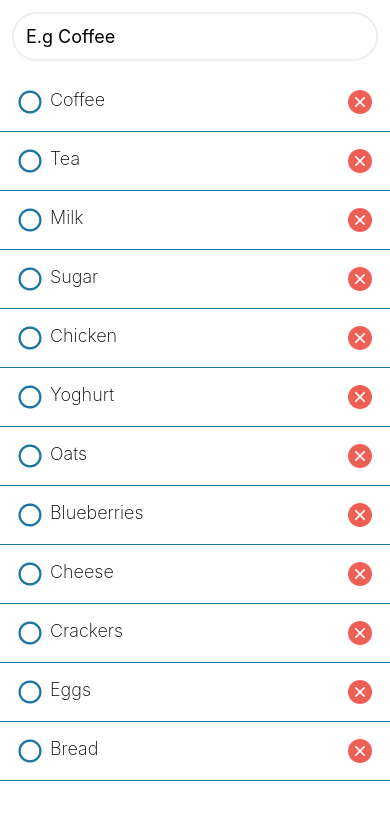
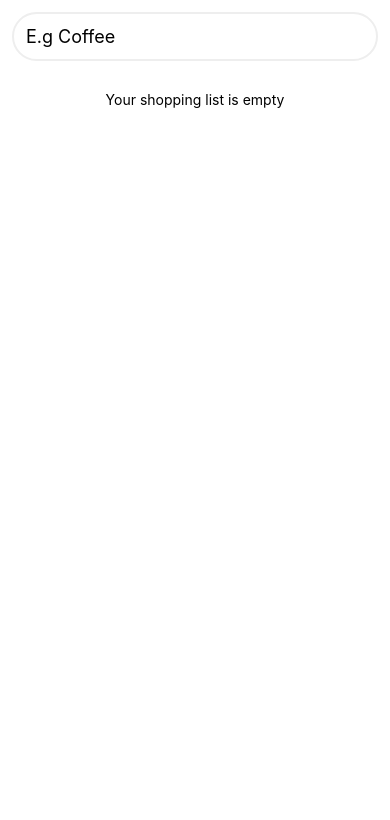
Before and after one commit to margOnline/taskly, a React Native app: screen / in a window 390 px wide. Shown: the top 820 px of the page. Built offline with nearby package versions, Linux system fonts and the light colour scheme.

Commit message:
Use a sort function to order items based on completion and when they were last updated (#2)

```diff
--- a/app/index.tsx
+++ b/app/index.tsx
@@ -7,31 +7,17 @@ type ShoppingListItemType = {
   id: string;
   name: string;
   completedAtTimestamp?: number;
+  lastUpdatedTimestamp: number;
 };
 
-const initialList: ShoppingListItemType[] = [
-  { id: '1', name: 'Coffee' },
-  { id: '2', name: 'Tea' },
-  { id: '3', name: 'Milk' },
-  { id: '4', name: 'Sugar' },
-  { id: '5', name: 'Chicken' },
-  { id: '6', name: 'Yoghurt' },
-  { id: '7', name: 'Oats' },
-  { id: '8', name: 'Blueberries' },
-  { id: '9', name: 'Cheese' },
-  { id: '10', name: 'Crackers' },
-  { id: '11', name: 'Eggs' },
-  { id: '12', name: 'Bread' },
-]
-
 export default function App() {
-  const [shoppingList, setShoppingList] = useState<ShoppingListItemType[]>(initialList);
+  const [shoppingList, setShoppingList] = useState<ShoppingListItemType[]>([]);
   const [value, setValue] = useState<string>();
 
   const handleSubmit = () => {
     if (value) {
       const newShoppingList = [
-        { id: new Date().toISOString(), name: value },
+        { id: new Date().toISOString(), name: value, lastUpdatedTimestamp: Date.now() },
         ...shoppingList,
       ];
       setShoppingList(newShoppingList);
@@ -49,7 +35,10 @@ export default function App() {
       if (item.id === id) {
         return {
           ...item,
-          completedAtTimestamp: item.completedAtTimestamp ? undefined : Date.now()
+          completedAtTimestamp: item.completedAtTimestamp
+            ? undefined
+            : Date.now(),
+          lastUpdatedTimestamp: Date.now(),
         }
       }
       return item;
@@ -59,7 +48,7 @@ export default function App() {
 
   return (
     <FlatList
-      data={shoppingList}
+      data={orderList(shoppingList)}
       stickyHeaderIndices={[0]}
       style={styles.container}
       contentContainerStyle={styles.contentContainer}
@@ -91,6 +80,23 @@ export default function App() {
   );
 }
 
+function orderList(shoppingList: ShoppingListItemType[]) {
+  return shoppingList.sort((a, b) => {
+    if (a.completedAtTimestamp && b.completedAtTimestamp) {
+      return b.completedAtTimestamp - a.completedAtTimestamp
+    }
+    if (a.completedAtTimestamp && !b.completedAtTimestamp) {
+      return 1
+    }
+    if (!a.completedAtTimestamp && b.completedAtTimestamp) {
+      return -1
+    }
+    if (!a.completedAtTimestamp && !b.completedAtTimestamp) {
+      return b.lastUpdatedTimestamp - a.lastUpdatedTimestamp
+    }
+    return 0;
+  })
+}
 const styles = StyleSheet.create({
   container: {
     backgroundColor: theme.colorWhite,
```
